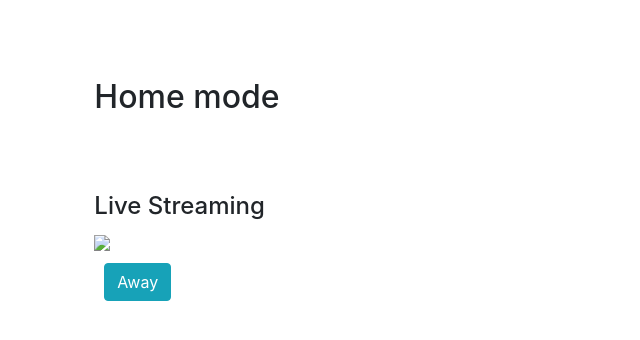
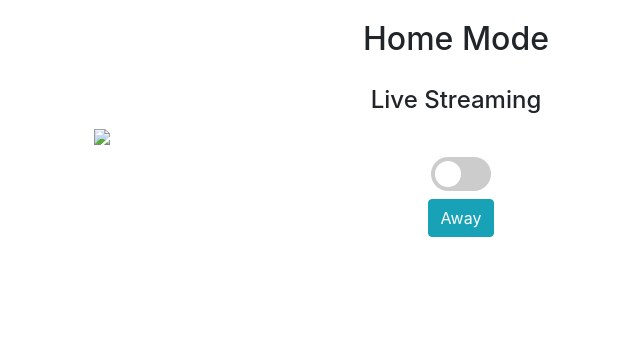
Before and after one commit to Himnish/HackIllinois22-UrbanHawx-FaceRec, a Python web app: template flask/templates/home.html in a window 1280 px wide. Shown: the top 340 px of the page, without its empty margins (189-829 px from the left). Run offline with Jinja, Linux system fonts and the light colour scheme; the template is opened without the code that fills it, so the values that code supplies are empty.

Commit message:
fixed some formatting

```diff
--- a/flask/templates/home.html
+++ b/flask/templates/home.html
@@ -1,35 +1,41 @@
 <!DOCTYPE html>
 <html>
+
 <head>
     <meta charset='utf-8'>
     <meta http-equiv='X-UA-Compatible' content='IE=edge'>
 
-    <link rel="stylesheet" href="https://cdn.jsdelivr.net/npm/bootstrap@4.5.3/dist/css/bootstrap.min.css" integrity="sha384-TX8t27EcRE3e/ihU7zmQxVncDAy5uIKz4rEkgIXeMed4M0jlfIDPvg6uqKI2xXr2" crossorigin="anonymous">
+    <link rel="stylesheet" href="https://cdn.jsdelivr.net/npm/bootstrap@4.5.3/dist/css/bootstrap.min.css"
+        integrity="sha384-TX8t27EcRE3e/ihU7zmQxVncDAy5uIKz4rEkgIXeMed4M0jlfIDPvg6uqKI2xXr2" crossorigin="anonymous">
 
     <link href="/static/styles.css" rel="stylesheet">
 
     <!-- http://getbootstrap.com/docs/4.5/ -->
-    <script src="https://code.jquery.com/jquery-3.5.1.slim.min.js" integrity="sha384-DfXdz2htPH0lsSSs5nCTpuj/zy4C+OGpamoFVy38MVBnE+IbbVYUew+OrCXaRkfj" crossorigin="anonymous"></script>
-    <script src="https://cdn.jsdelivr.net/npm/bootstrap@4.5.3/dist/js/bootstrap.bundle.min.js" integrity="sha384-ho+j7jyWK8fNQe+A12Hb8AhRq26LrZ/JpcUGGOn+Y7RsweNrtN/tE3MoK7ZeZDyx" crossorigin="anonymous"></script>
+    <script src="https://code.jquery.com/jquery-3.5.1.slim.min.js"
+        integrity="sha384-DfXdz2htPH0lsSSs5nCTpuj/zy4C+OGpamoFVy38MVBnE+IbbVYUew+OrCXaRkfj"
+        crossorigin="anonymous"></script>
+    <script src="https://cdn.jsdelivr.net/npm/bootstrap@4.5.3/dist/js/bootstrap.bundle.min.js"
+        integrity="sha384-ho+j7jyWK8fNQe+A12Hb8AhRq26LrZ/JpcUGGOn+Y7RsweNrtN/tE3MoK7ZeZDyx"
+        crossorigin="anonymous"></script>
 
     <title>Face Recognition</title>
     <meta name='viewport' content='width=device-width, initial-scale=1'>
-    <!-- <link rel='stylesheet' type='text/css' media='screen' href='main.css'> -->
-    <!-- <script src='main.js'></script> -->
 </head>
 
 <body>
     <div class="container">
-        <div class="row">
-            <div class="col-lg-8  offset-lg-2">
-                    <h2 class="mt-5">Home mode</h2>
-            </div>
+        <div class="row d-flex justify-content-center">
+            <h2 class="">Home Mode</h2>
         </div>
         <div class="row">
             <div class="col-lg-8  offset-lg-2">
-                <h4 class="mt-5">Live Streaming</h4>
+                <h4 class="text-center">Live Streaming</h4>
                 <img src="{{ url_for('video_feed') }}" width="100%">
-                <div>
+                <div class="d-flex flex-column justify-content-center align-items-center">
+                    <label class="switch">
+                        <input type="checkbox">
+                        <span class="slider round"></span>
+                    </label>
                     <button type="button" class="btn btn-info"><a href="away">Away</a></button>
                 </div>
             </div>
```
Also changed, not shown: flask/templates/away.html (+20 -13 lines), flask/templates/index.html (+6 -10 lines).
